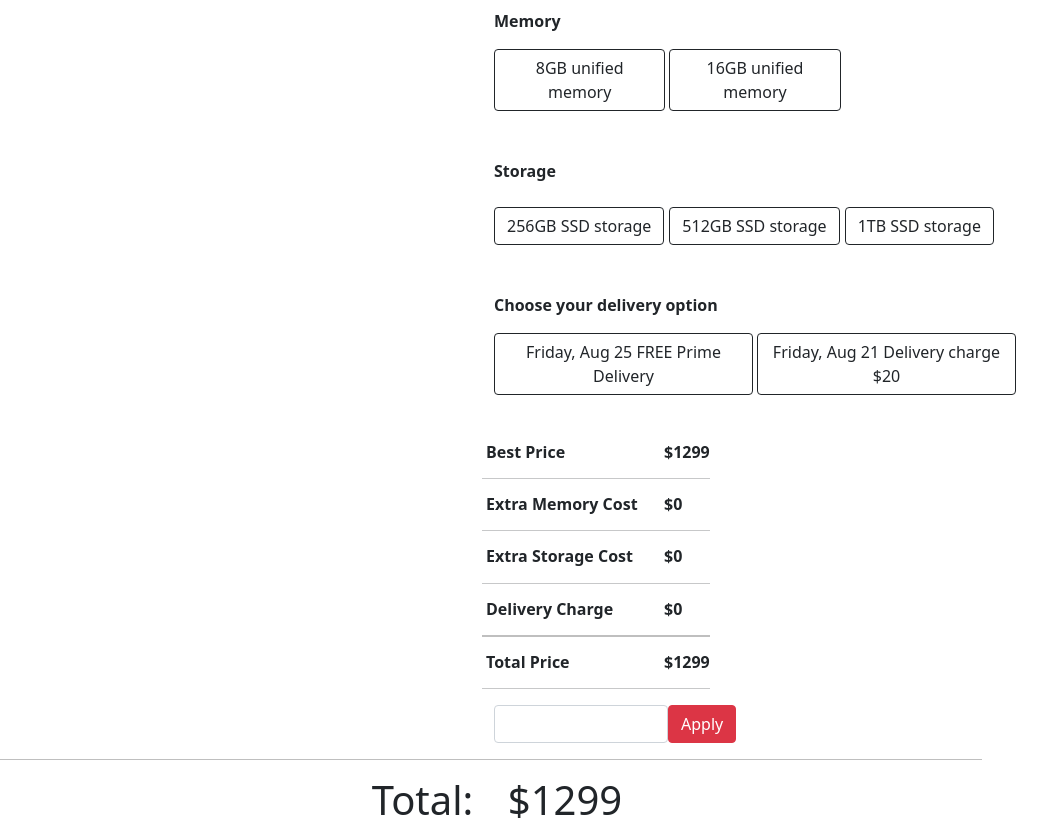
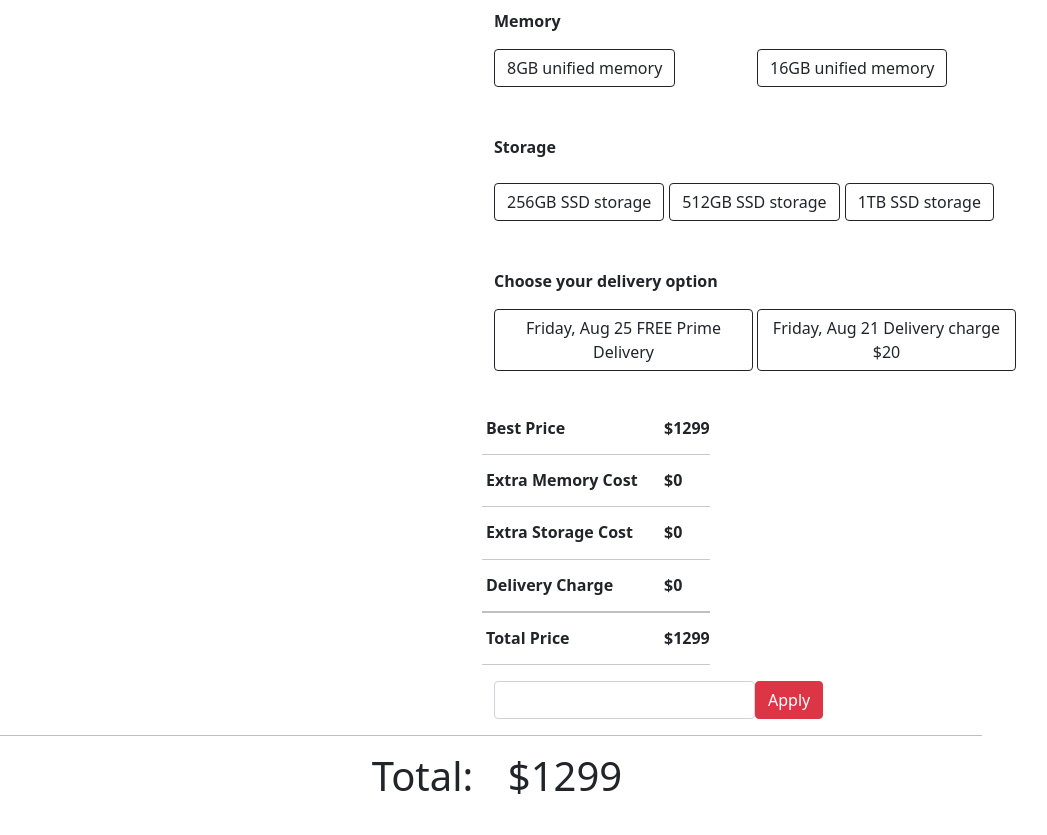
Before and after one commit to TonmoyTalukder/mac-book-pro, a plain HTML site: page index.html in a window 1280 px wide. Shown: the part 511-1346 px from the top of the page, without its empty margins (170-1217 px from the left). Drawn offline with nearby package versions, Linux system fonts and the light colour scheme.

Commit message:
Final Commit

```diff
--- a/index.html
+++ b/index.html
@@ -53,7 +53,7 @@
                                 <div class="container px-0">
                                     <div class="row gx-1">
                                         <p><b>Memory</b></p>
-                                        <div class="col-4">
+                                        <div class="col-lg-6 col-4">
                                             <div class="px-0">
                                                 <button onclick="borderA()" type="button" id="memory-8-gb"
                                                     class="btn btn-outline-dark">8GB
@@ -61,7 +61,7 @@
                                                     memory</button>
                                             </div>
                                         </div>
-                                        <div class="col-4">
+                                        <div class="col-lg-6 col-4">
                                             <div class="px-0">
                                                 <button onclick="borderB()" type="button" id="memory-16-gb"
                                                     class="btn btn-outline-dark">16GB
@@ -165,12 +165,12 @@
                             <div>
                                 <div class="px-0">
                                     <div class="row gx-0">
-                                        <div class="col-4">
+                                        <div class="col-6">
                                             <div class="px-0">
                                                 <input type="text" class="form-control" id="coupon-code">
                                             </div>
                                         </div>
-                                        <div class="col-4">
+                                        <div class="col-6">
                                             <div class="px-0">
                                                 <button id="coupon-apply" class="btn btn-danger">Apply</button>
                                             </div>
```
